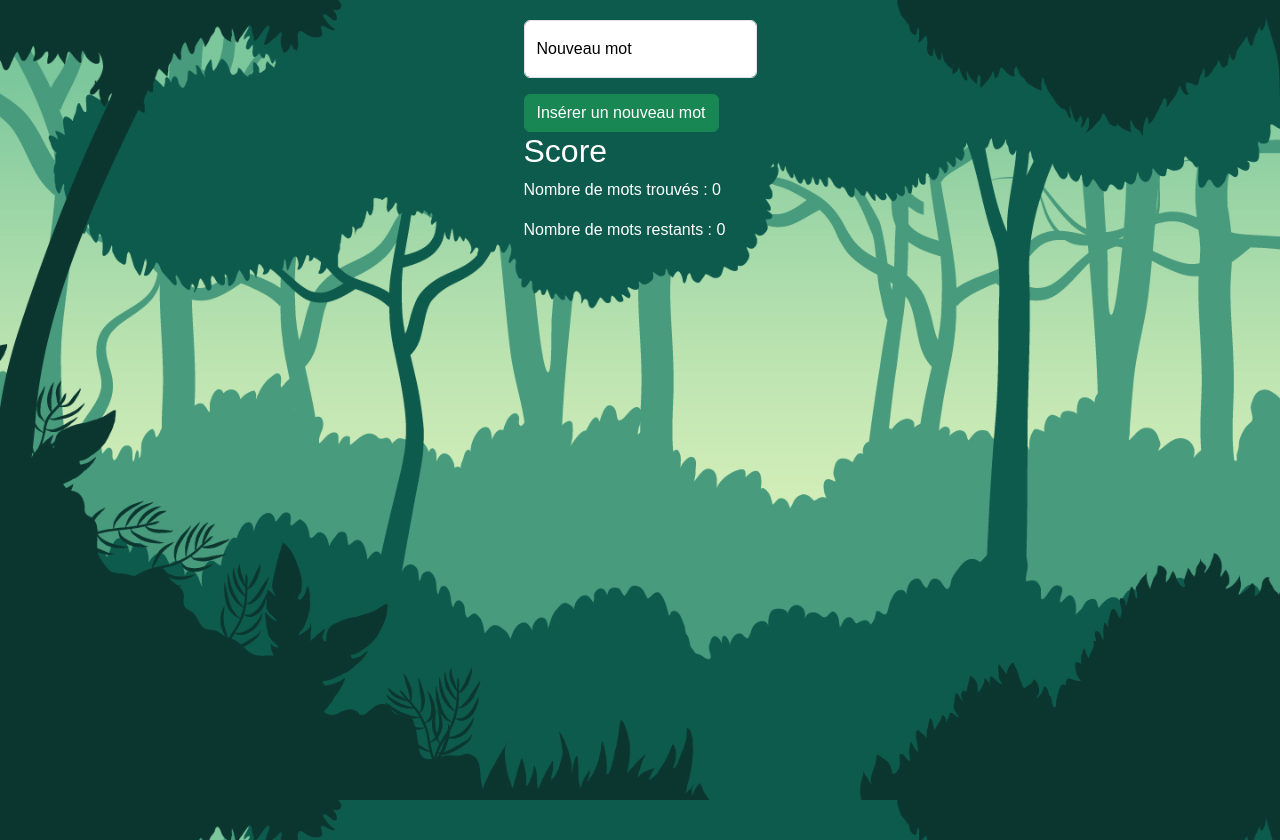
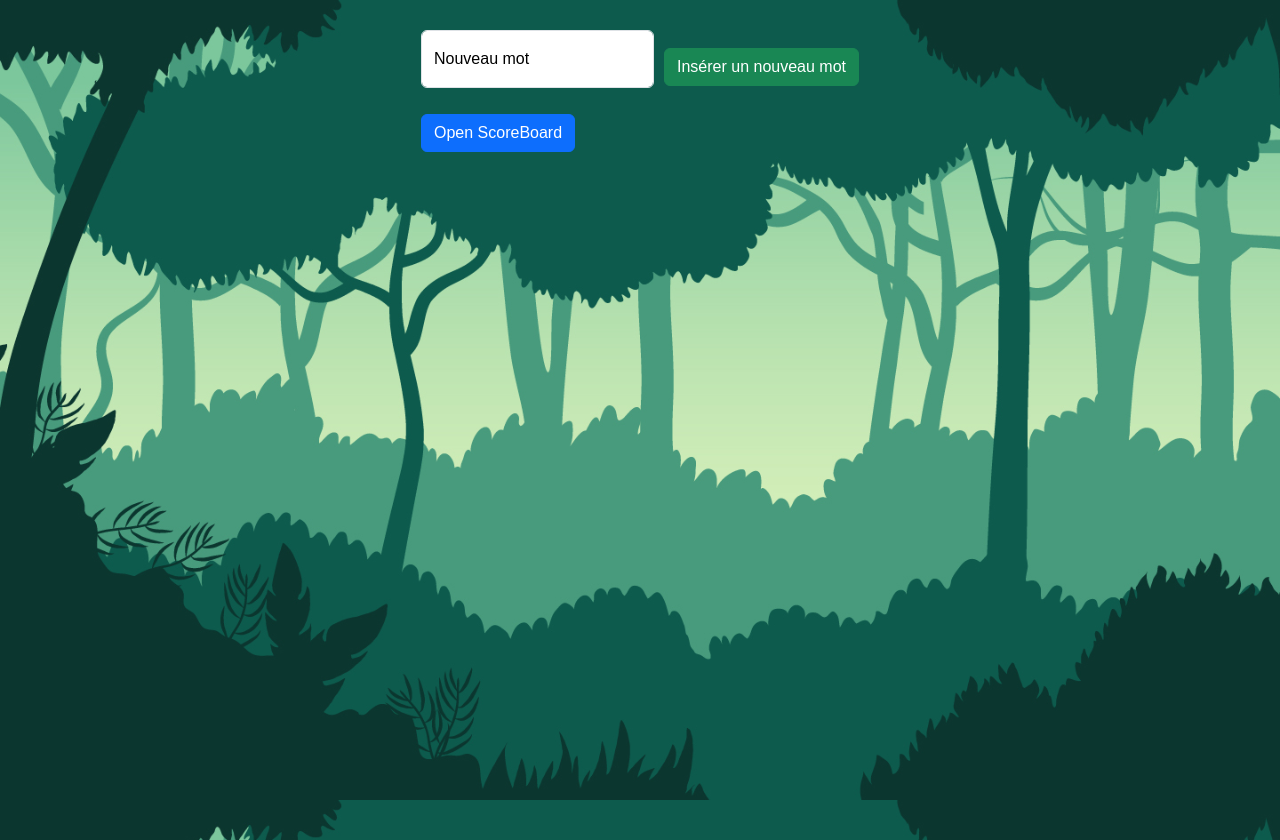
Before and after one commit to cedric-mc/semantix, a React (Create React App) app in the folder game/semonkey/: page / in a window 1280 px wide. Built offline with nearby package versions, Linux system fonts and the light colour scheme.

Commit message:
Mise à jour de Bootstrap vers la version 5.3.2 et ajout du composant ScoreBoard

```diff
--- a/game/semonkey/package.json
+++ b/game/semonkey/package.json
@@ -10,7 +10,7 @@
     "@types/node": "^16.18.91",
     "@types/react": "^18.2.73",
     "@types/react-dom": "^18.2.23",
-    "bootstrap": "^5.3.3",
+    "bootstrap": "^5.3.2",
     "react": "^18.2.0",
     "react-bootstrap": "^2.10.2",
     "react-dom": "^18.2.0",
--- a/game/semonkey/public/index.html
+++ b/game/semonkey/public/index.html
@@ -25,7 +25,6 @@
       Learn how to configure a non-root public URL by running `npm run build`.
     -->
     <title>React App</title>
-    <link href="https://cdn.jsdelivr.net/npm/bootstrap@5.3.2/dist/css/bootstrap.min.css" rel="stylesheet">
 </head>
 <body>
 <noscript>You need to enable JavaScript to run this app.</noscript>
--- a/game/semonkey/src/App.tsx
+++ b/game/semonkey/src/App.tsx
@@ -3,14 +3,20 @@ import AddWord from './AddWord';
 import "./style.css";
 import "./css_game.css";
 import ScoreBoard from "./ScoreBoard";
+import { Button } from 'react-bootstrap';
 
 function App() {
     const [word, setWord] = React.useState("");
+    const [show, setShow] = React.useState(false);
+
+    const handleClose = () => setShow(false);
+    const handleShow = () => setShow(true);
 
     return (
         <div className="game-body">
-            <AddWord />
-            <ScoreBoard />
+            <AddWord/>
+            <Button variant="primary" onClick={handleShow}>Open ScoreBoard</Button>
+            <ScoreBoard show={show} handleClose={handleClose} />
         </div>
     );
 }
--- a/game/semonkey/src/ScoreBoard.tsx
+++ b/game/semonkey/src/ScoreBoard.tsx
@@ -1,12 +1,18 @@
 import React from "react";
+import { Offcanvas } from "react-bootstrap";
 
-const ScoreBoard = () => {
+const ScoreBoard = (props: { show: boolean, handleClose: () => void }) => {
     return (
-        <div className="score-board">
-            <h2>Score</h2>
-            <p>Nombre de mots trouvés : 0</p>
-            <p>Nombre de mots restants : 0</p>
-        </div>
+        <Offcanvas placement="end" title="ScoreBoard" id="offcanvasRight">
+            <Offcanvas.Header closeButton>
+                <Offcanvas.Title>ScoreBoard</Offcanvas.Title>
+            </Offcanvas.Header>
+            <Offcanvas.Body>
+                <h2>Score</h2>
+                <p>Nombre de mots trouvés : 0</p>
+                <p>Nombre de mots restants : 0</p>
+            </Offcanvas.Body>
+        </Offcanvas>
     );
 }
 
--- a/game/semonkey/src/css_game.css
+++ b/game/semonkey/src/css_game.css
@@ -163,3 +163,21 @@ form#add {
 .btn-secondary:hover {
     background-color: #333333; /* Changement de couleur au survol */
 }
+
+.add-word {
+    display: flex;
+    flex-direction: row;
+    gap: 10px; /* Espacement entre les éléments */
+    align-items: center;
+    justify-content: center;
+    margin: 10px 0;
+}
+
+.score-board {
+    display: flex;
+    flex-direction: column;
+    gap: 10px; /* Espacement entre les éléments */
+    align-items: center;
+    justify-content: center;
+    margin: 10px 0;
+}
--- a/game/semonkey/src/index.tsx
+++ b/game/semonkey/src/index.tsx
@@ -3,6 +3,7 @@ import ReactDOM from 'react-dom/client';
 import './index.css';
 import App from './App';
 import reportWebVitals from './reportWebVitals';
+import 'bootstrap/dist/css/bootstrap.min.css';
 
 const root = ReactDOM.createRoot(
   document.getElementById('root') as HTMLElement
```
Also changed, not shown: 2 other files (tests, documents, lock files or other folders).
